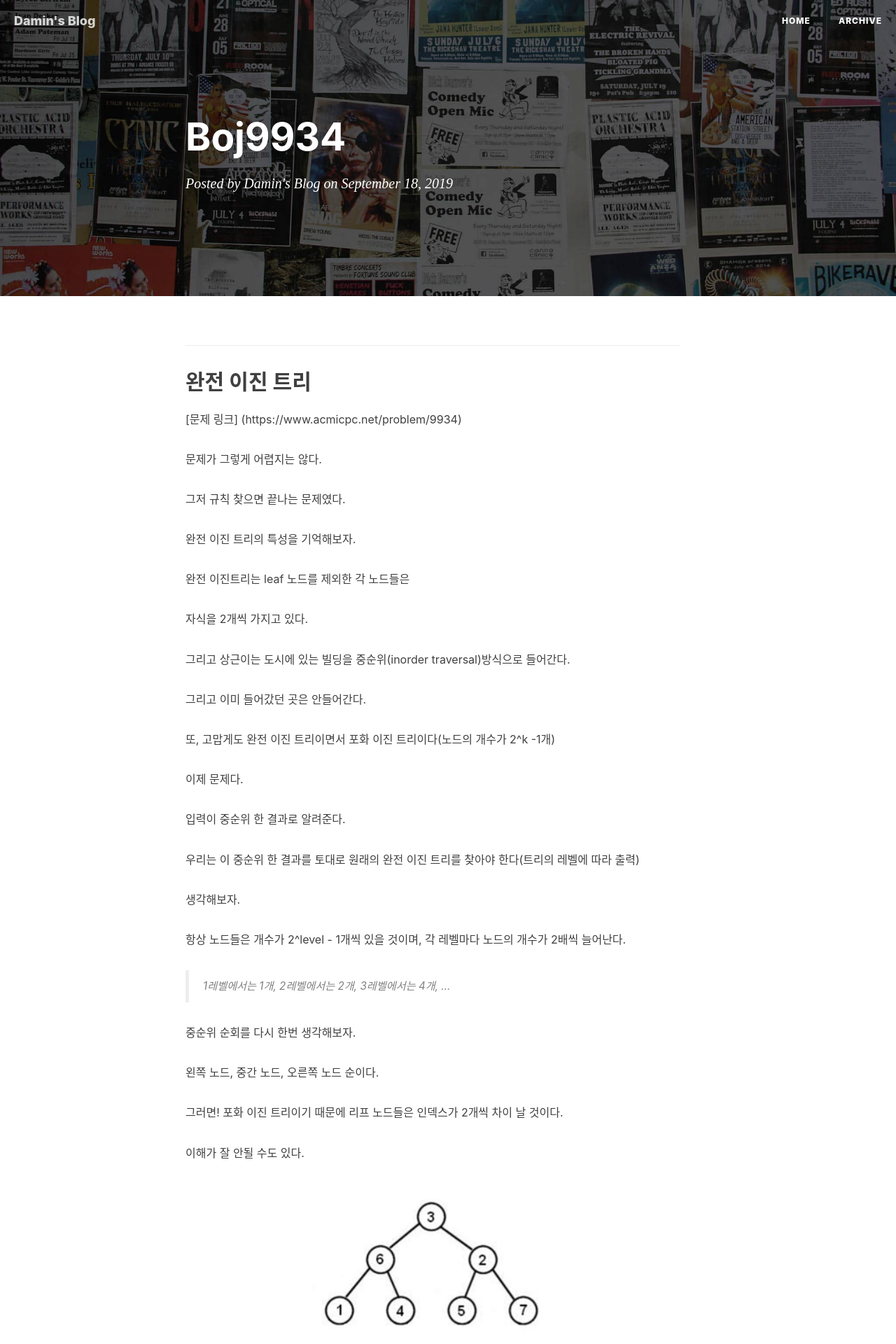
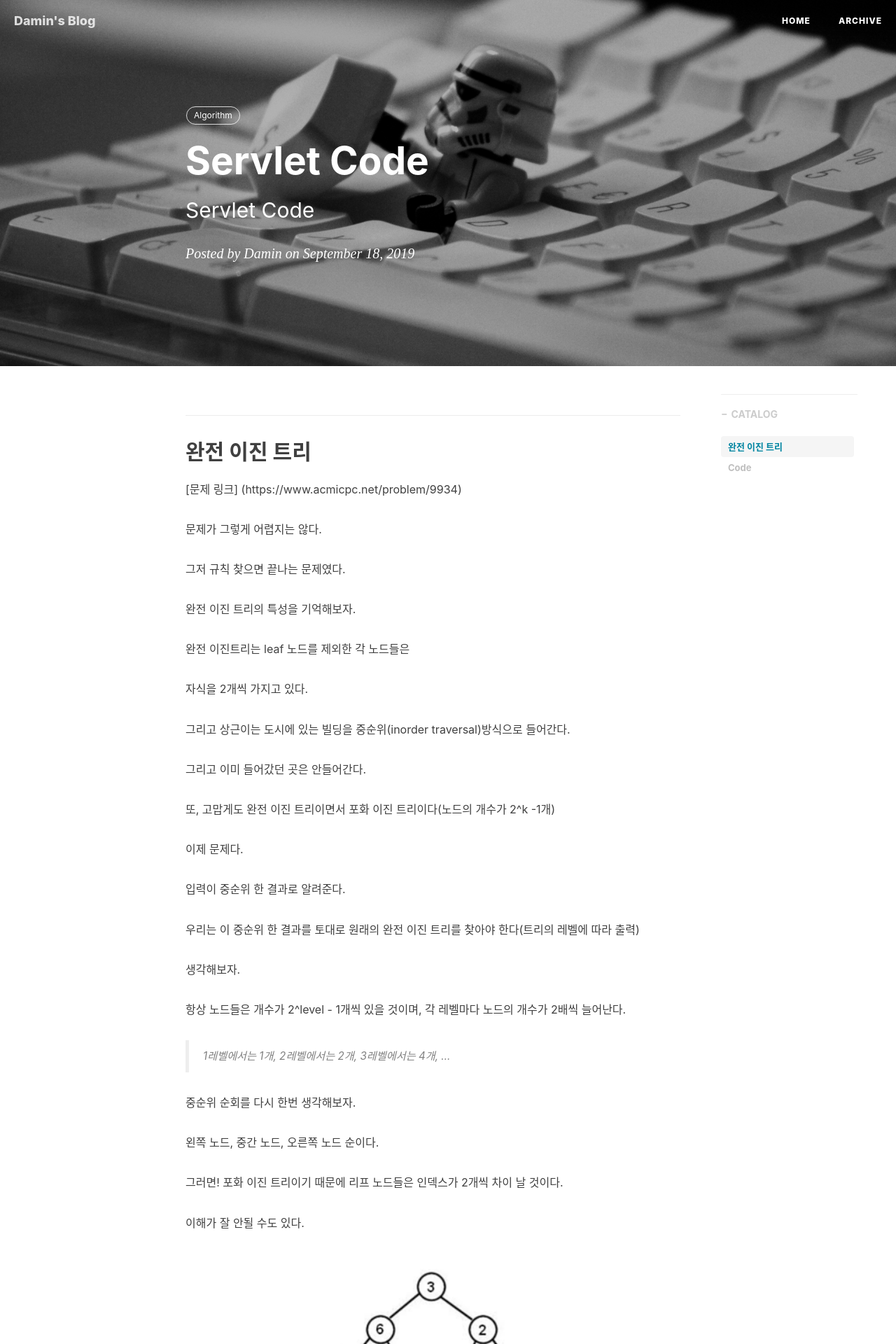
Before and after one commit to damin8/damin8.github.io, a Jekyll site: the page built from _posts/Algorithm/2019-09-18-BOJ9934.md, in a window 1280 px wide. Shown: the top 1920 px of the page at 70% size. Built offline with Jekyll 4.4.1, drawn with Linux system fonts in a browser that asks for light colours; nearby versions of some CDN libraries; our own code applies the rules of GitHub Pages for plain Markdown files; comment, search, counter and statistics services are not loaded; some of the changed text lies outside the part shown.

Commit message:
Update 2019-09-18-BOJ9934.md

```diff
--- a/_posts/Algorithm/2019-09-18-BOJ9934.md
+++ b/_posts/Algorithm/2019-09-18-BOJ9934.md
@@ -1,3 +1,17 @@
+---
+layout:     post
+title:      "Servlet Code"
+subtitle:   "Servlet Code"
+date:       2019-09-18 22:31:00
+author:     "Damin"
+header-img: "img/tag-bg.jpg"
+header-mask: 0.3
+catalog:    true
+categories: Algorithm
+tags:
+  - Algorithm
+---
+
 ## 완전 이진 트리
 
 [문제 링크] (https://www.acmicpc.net/problem/9934)
```
